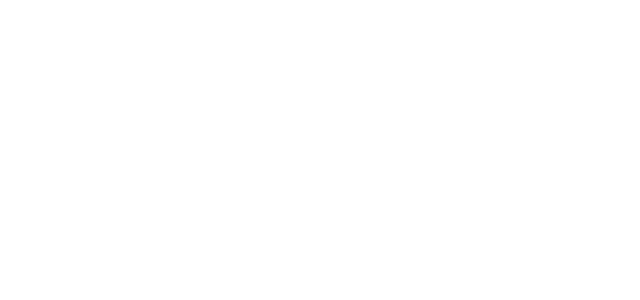
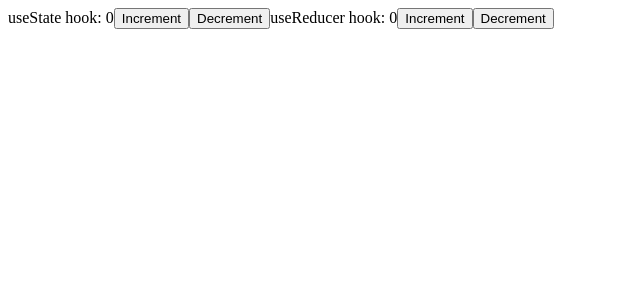
Before and after one commit to beatussimon/Learn-react-Final, a React (Vite) app: page / in a window 1280 px wide. Shown: the top 300 px of the page, without its empty margins (0-640 px from the left). Built offline with nearby package versions, Linux system fonts and the light colour scheme.

Commit message:
Use the use reducer hook to impelement the count app

```diff
--- a/src/App.jsx
+++ b/src/App.jsx
@@ -1,6 +1,28 @@
+import { useReducer } from "react";
+import { useState } from "react";
+
 function App(){
+    const[count, setCount] = useState(0)
+
+    const[state, dispatch] =useReducer(reducer, 0);
+
+    function reducer(state, action){
+        if(action.type =='increment'){
+            return state+action.payload;
+        }
+        else if(action.type =='decrement'){
+            return state-action.payload;
+        }
+    }
+
     return <div className="App">
+        useState hook: {count}
+        <button onClick={()=>setCount(count+1)}>Increment</button>
+        <button onClick={()=>setCount(count-1)}>Decrement</button>
 
+        useReducer hook: {state}
+        <button onClick={()=>dispatch({type: 'increment', payload:1})}>Increment</button>
+        <button onClick={()=>dispatch({type: 'decrement', payload:1})}>Decrement</button>
     </div>
 }
 
```
Also changed, not shown: Notes.txt.
